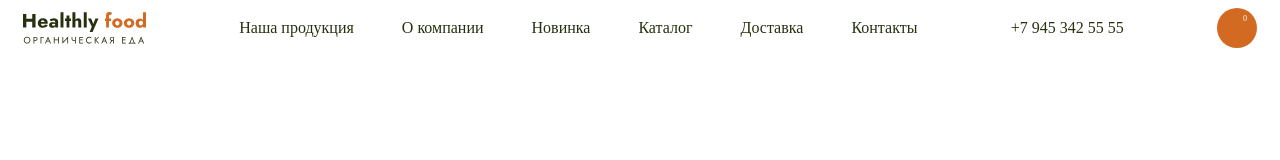
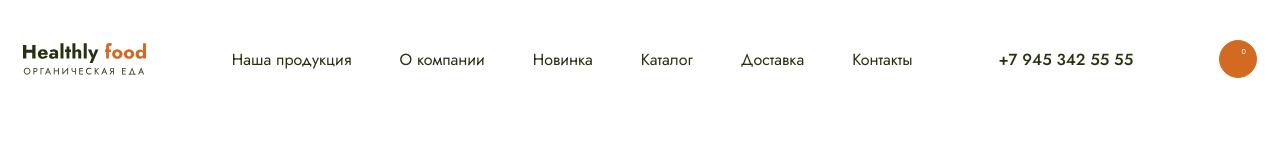
Before and after one commit to MelmanArtem/Module02-Shop, a website built with webpack: page src/index.html in a window 1280 px wide. Built offline with nearby package versions, Linux system fonts and the light colour scheme; files whose address does not match are found by name.

Commit message:
add change

```diff
--- a/src/index.html
+++ b/src/index.html
@@ -33,9 +33,9 @@
                 </ul>
             </nav>
             <a href="tel:+79453425555" class="header__tel">+7 945 342 55 55</a>
-            <a href="#" class="header__cart">
+            <button href="#" class="header__cart">
                 <span class="header__counter">0</span>
-            </a>
+            </button>
         </header>
    </div>
 </body>
--- a/src/styles/main.scss
+++ b/src/styles/main.scss
@@ -1,6 +1,20 @@
-$text: #27300f;
+@import url('https://fonts.googleapis.com/css2?family=Cormorant:ital,wght@0,700;1,700&family=Jost:wght@400;500&display=swap');
+
+$green: #27300f;
 $orange: #d26a22;
 $white: #fff;
+
+$font-jost: 'Jost', sans-serif;
+$font-cormorant: 'Cormorant', serif;
+
+html {
+    font-size: 10px;
+}
+
+body {
+    font-size: 1.6rem;
+    font-family: $font-jost;
+}
 
 .header {
     max-width: 1440px;
@@ -10,24 +24,26 @@ $white: #fff;
     display: flex;
     justify-content: space-between;
     align-items: center;
+    margin-top: 4rem;
     &__nav {
         display: flex;
         list-style-type: none;
         margin: 0;
         padding-left: 0;
-        gap: 48px;
+        gap: 4.8rem;
     }
     &__link {
-        font-size: 16px;
-        color: $text;
+        font-size: 1.6rem;
+        color: $green;
         text-decoration: none;
         &:hover {
             color: $orange;
         }
     }
     &__tel {
-        font-size: 16px;
-        color: $text;
+        font-size: 1.6rem;
+        color: $green;
+        font-weight: 500;
         text-decoration: none;
         &:hover {
             color: $orange;
@@ -35,22 +51,27 @@ $white: #fff;
     }
     &__cart {
         display: block;
-        width: 40px;
-        height: 40px;
+        width: 3.8rem;
+        height: 3.8rem;
         border-radius: 100%;
         background-color: $orange;
         background-image: url(../images/cart.svg);
         background-repeat: no-repeat;
         background-position: center center;
-        background-size: 17px 15px;
+        background-size: 1.7rem 1.5rem;
         position: relative;
+        border: 1px solid  $orange;
+        &:hover {
+            background-color: $green;
+            border: 1px solid  $green;
+        }
     }
     &__counter {
-        font-size: 8px;
+        font-size: .8rem;
         color: $white;
         position: absolute;
-        right: 10px;
-        top: 6px
+        right: 1rem;
+        top: .6rem
     }
 }
 .logo {
@@ -58,6 +79,6 @@ $white: #fff;
     background-image: url(../images/logo.svg);
     background-repeat: no-repeat;
     background-size: cover;
-    width: 123px;
-    height: 32px;
+    width: 12.3rem;
+    height: 3.2rem;
 }
```
Also changed, not shown: dist/index.html, dist/styles/main.css.
